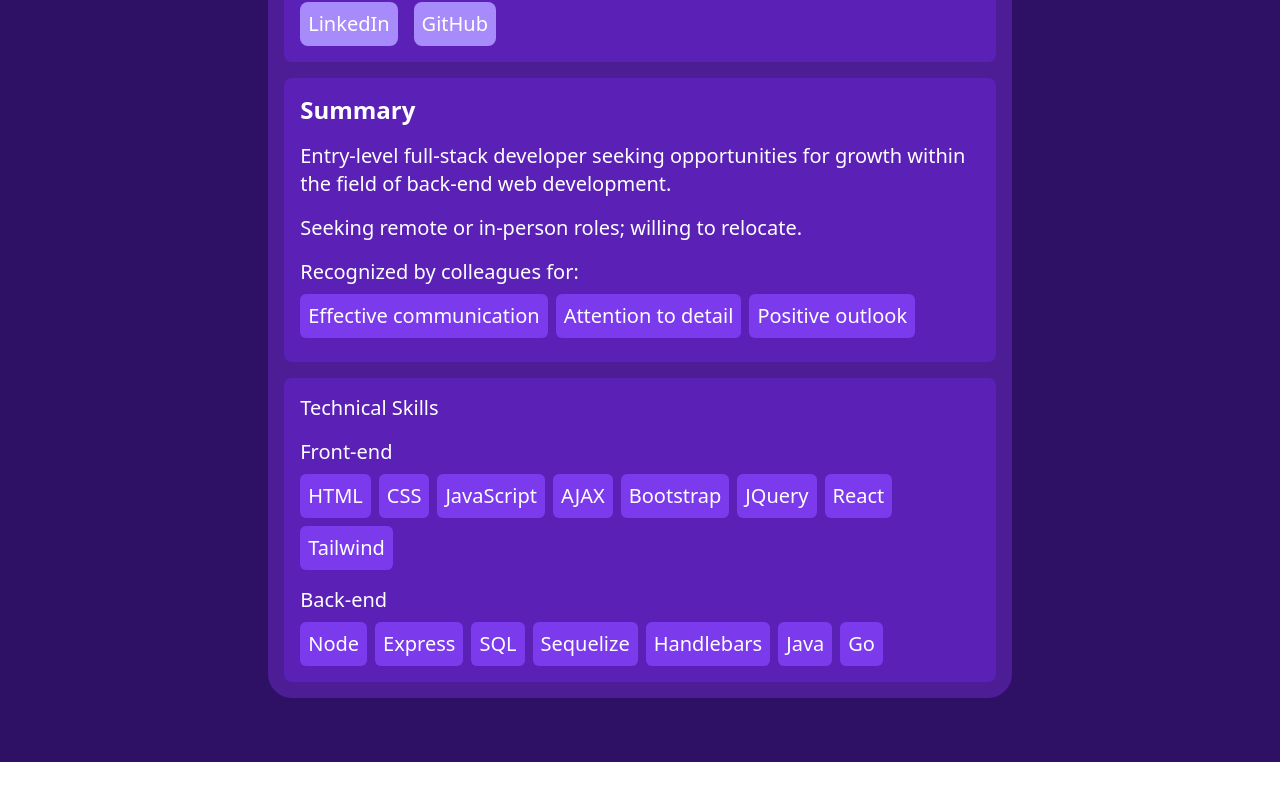
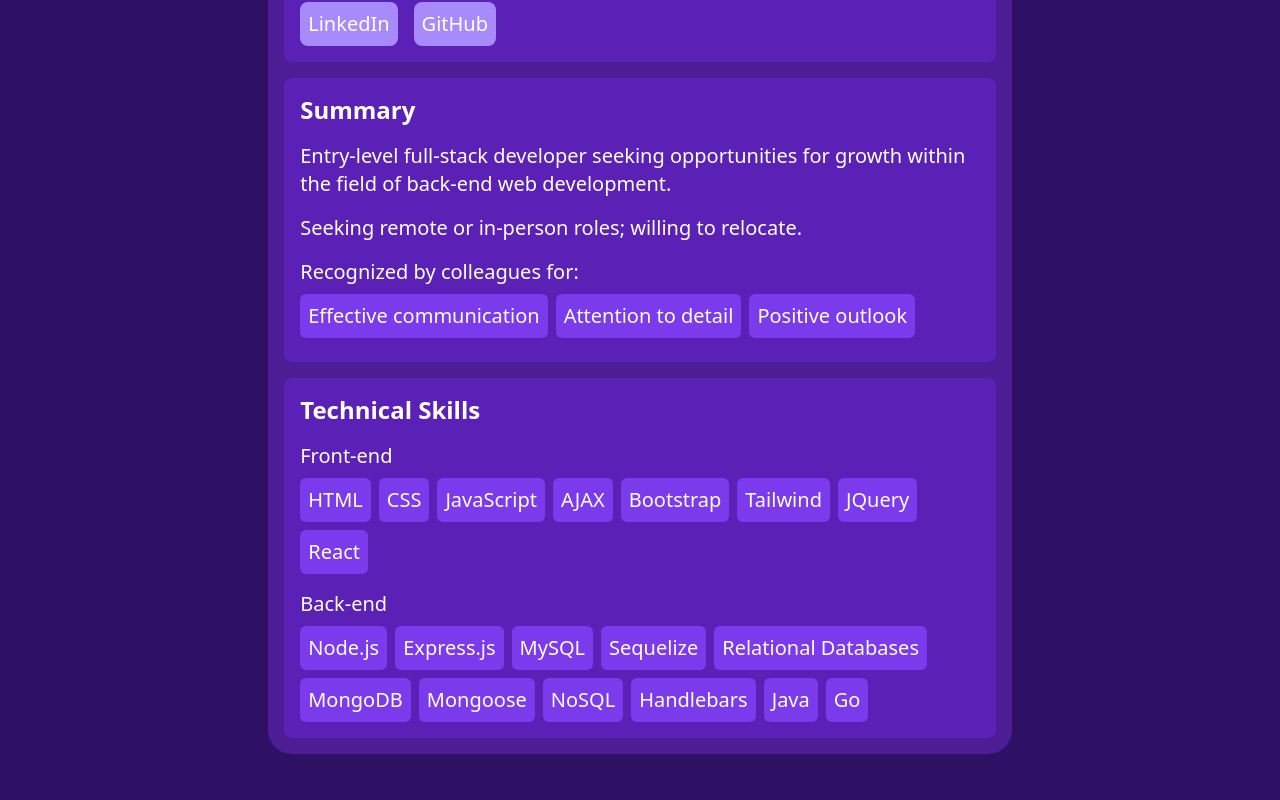
Before and after one commit to jkellogg01/react-portfolio, a React (Vite) app: page /resume in a window 1280 px wide. Shown: the part 350-1150 px from the top of the page. Before the commit the page ends 1112 px from the top, so only its background shows below. Built offline with nearby package versions, Linux system fonts and the light colour scheme.

Commit message:
technical skills are rendered programmatically, so my tailwind looks marginally less bulky (and the page is easier to edit)

```diff
--- a/src/pages/Resume.jsx
+++ b/src/pages/Resume.jsx
@@ -1,4 +1,31 @@
 export default function Resume() {
+  const technicalSkills = {
+    frontend: [
+      "HTML",
+      "CSS",
+      "JavaScript",
+      "AJAX",
+      "Bootstrap",
+      "Tailwind",
+      "JQuery",
+      "React",
+    ],
+    backend: [
+      "Node.js",
+      "Express.js",
+      "MySQL",
+      "Sequelize",
+      "Relational Databases",
+      "MongoDB",
+      "Mongoose",
+      "NoSQL",
+      "Handlebars",
+      "Java",
+      "Go",
+    ],
+  };
+
+  // TODO: If I wasn't sick to death of not being done with this I would make an element fo contain these sections, and I still might before I'm done.
   return (
     <div className="bg-violet-900 rounded-3xl p-4 max-w-prose text-xl flex flex-col gap-4">
       <div className="flex flex-col gap-4 bg-violet-800 p-4 rounded-lg">
@@ -52,60 +79,31 @@ export default function Resume() {
         </div>
       </div>
       <div className="flex flex-col gap-4 bg-violet-800 p-4 rounded-lg">
-        <h4>Technical Skills</h4>
+        <h4 className="text-2xl font-semibold">Technical Skills</h4>
         <div>
           Front-end
           <ul className="flex flex-row flex-wrap items-center gap-2 pt-2">
-            <li className="p-2 rounded-md bg-violet-600 hover:bg-violet-400 hover:text-2xl transition-all">
-              HTML
-            </li>
-            <li className="p-2 rounded-md bg-violet-600 hover:bg-violet-400 hover:text-2xl transition-all">
-              CSS
-            </li>
-            <li className="p-2 rounded-md bg-violet-600 hover:bg-violet-400 hover:text-2xl transition-all">
-              JavaScript
-            </li>
-            <li className="p-2 rounded-md bg-violet-600 hover:bg-violet-400 hover:text-2xl transition-all">
-              AJAX
-            </li>
-            <li className="p-2 rounded-md bg-violet-600 hover:bg-violet-400 hover:text-2xl transition-all">
-              Bootstrap
-            </li>
-            <li className="p-2 rounded-md bg-violet-600 hover:bg-violet-400 hover:text-2xl transition-all">
-              JQuery
-            </li>
-            <li className="p-2 rounded-md bg-violet-600 hover:bg-violet-400 hover:text-2xl transition-all">
-              React
-            </li>
-            <li className="p-2 rounded-md bg-violet-600 hover:bg-violet-400 hover:text-2xl transition-all">
-              Tailwind
-            </li>
+            {technicalSkills.frontend.map((skill, index) => (
+              <li
+                className="p-2 rounded-md bg-violet-600 hover:bg-violet-400 hover:text-2xl transition-all cursor-default"
+                key={index}
+              >
+                {skill}
+              </li>
+            ))}
           </ul>
         </div>
         <div>
           Back-end
           <ul className="flex flex-row flex-wrap items-center gap-2 pt-2">
-            <li className="p-2 rounded-md bg-violet-600 hover:bg-violet-400 hover:text-2xl transition-all">
-              Node
-            </li>
-            <li className="p-2 rounded-md bg-violet-600 hover:bg-violet-400 hover:text-2xl transition-all">
-              Express
-            </li>
-            <li className="p-2 rounded-md bg-violet-600 hover:bg-violet-400 hover:text-2xl transition-all">
-              SQL
-            </li>
-            <li className="p-2 rounded-md bg-violet-600 hover:bg-violet-400 hover:text-2xl transition-all">
-              Sequelize
-            </li>
-            <li className="p-2 rounded-md bg-violet-600 hover:bg-violet-400 hover:text-2xl transition-all">
-              Handlebars
-            </li>
-            <li className="p-2 rounded-md bg-violet-600 hover:bg-violet-400 hover:text-2xl transition-all">
-              Java
-            </li>
-            <li className="p-2 rounded-md bg-violet-600 hover:bg-violet-400 hover:text-2xl transition-all">
-              Go
-            </li>
+            {technicalSkills.backend.map((skill, index) => (
+              <li
+                className="p-2 rounded-md bg-violet-600 hover:bg-violet-400 hover:text-2xl transition-all cursor-default"
+                key={index}
+              >
+                {skill}
+              </li>
+            ))}
           </ul>
         </div>
       </div>
```
